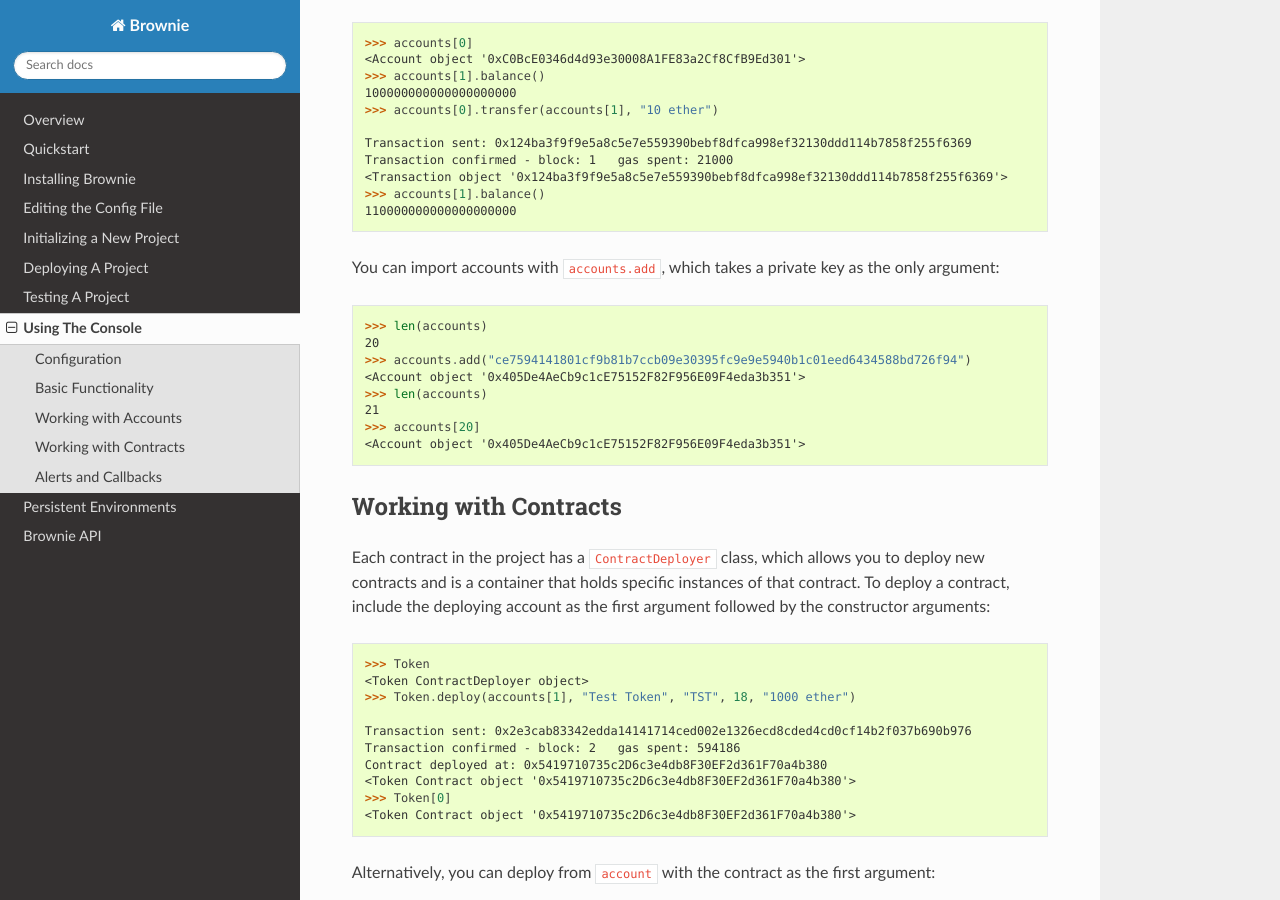
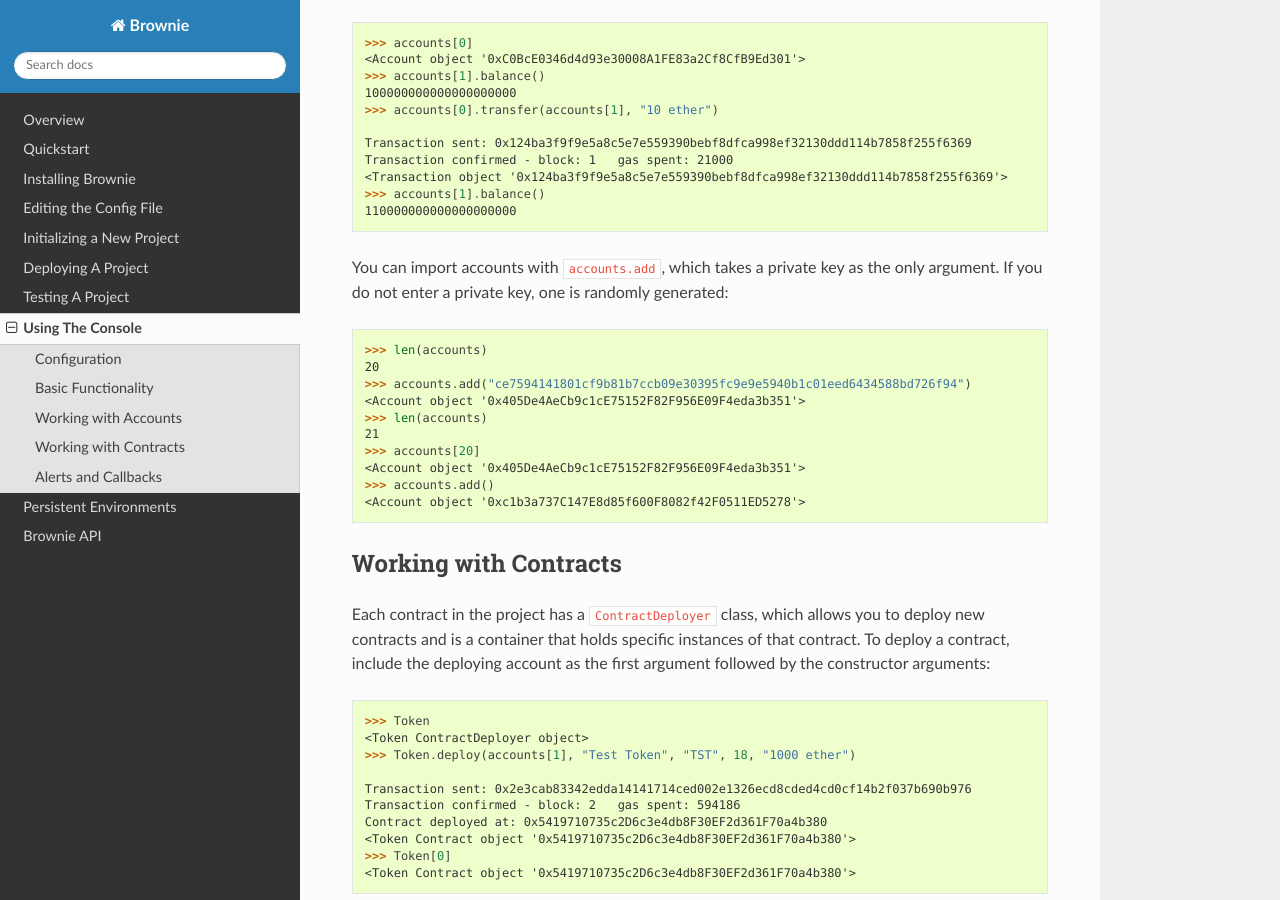
Before and after one commit to eth-brownie/brownie, a Sphinx documentation site: the page built from docs/console.rst, in a window 1280 px wide and 900 px high, scrolled down 933 px. Built offline with Sphinx 7.4.7 and the Read the Docs theme 2.0.0, drawn with Linux system fonts in a browser that asks for light colours.

Commit message:
autogenerate private key with accounts.add()

```diff
--- a/docs/api.rst
+++ b/docs/api.rst
@@ -96,7 +96,7 @@
 
 .. py:classmethod:: Accounts.add(priv_key)
 
-    Creates a new ``LocalAccount`` with private key ``priv_key``, appends it to the container, and returns the new account instance.
+    Creates a new ``LocalAccount`` with private key ``priv_key``, appends it to the container, and returns the new account instance.  If no private key is entered, one is randomly generated.
 
 .. py:classmethod:: Accounts.at(address)
 
@@ -147,6 +147,10 @@
 .. py:class:: LocalAccount
 
     Functionally identical to ``Account``. The only difference is that a ``LocalAccount`` is one where the private key was directly inputted, and so is not found in ``web3.eth.accounts``.
+
+.. py:attribute:: LocalAccount._priv_key
+
+    The private key for a local account.
 
 Contracts
 =========
--- a/docs/console.rst
+++ b/docs/console.rst
@@ -47,7 +47,7 @@
     >>> accounts[1].balance()
     110000000000000000000
 
-You can import accounts with ``accounts.add``, which takes a private key as the only argument:
+You can import accounts with ``accounts.add``, which takes a private key as the only argument. If you do not enter a private key, one is randomly generated:
 
 .. code-block:: python
 
@@ -59,6 +59,9 @@
     21
     >>> accounts[20]
     <Account object '0x405De4AeCb9c1cE75152F82F956E09F4eda3b351'>
+    >>> accounts.add()
+    <Account object '0xc1b3a737C147E8d85f600F8082f42F0511ED5278'>
+
 
 Working with Contracts
 ======================
```
Also changed, not shown: 1 other file.
